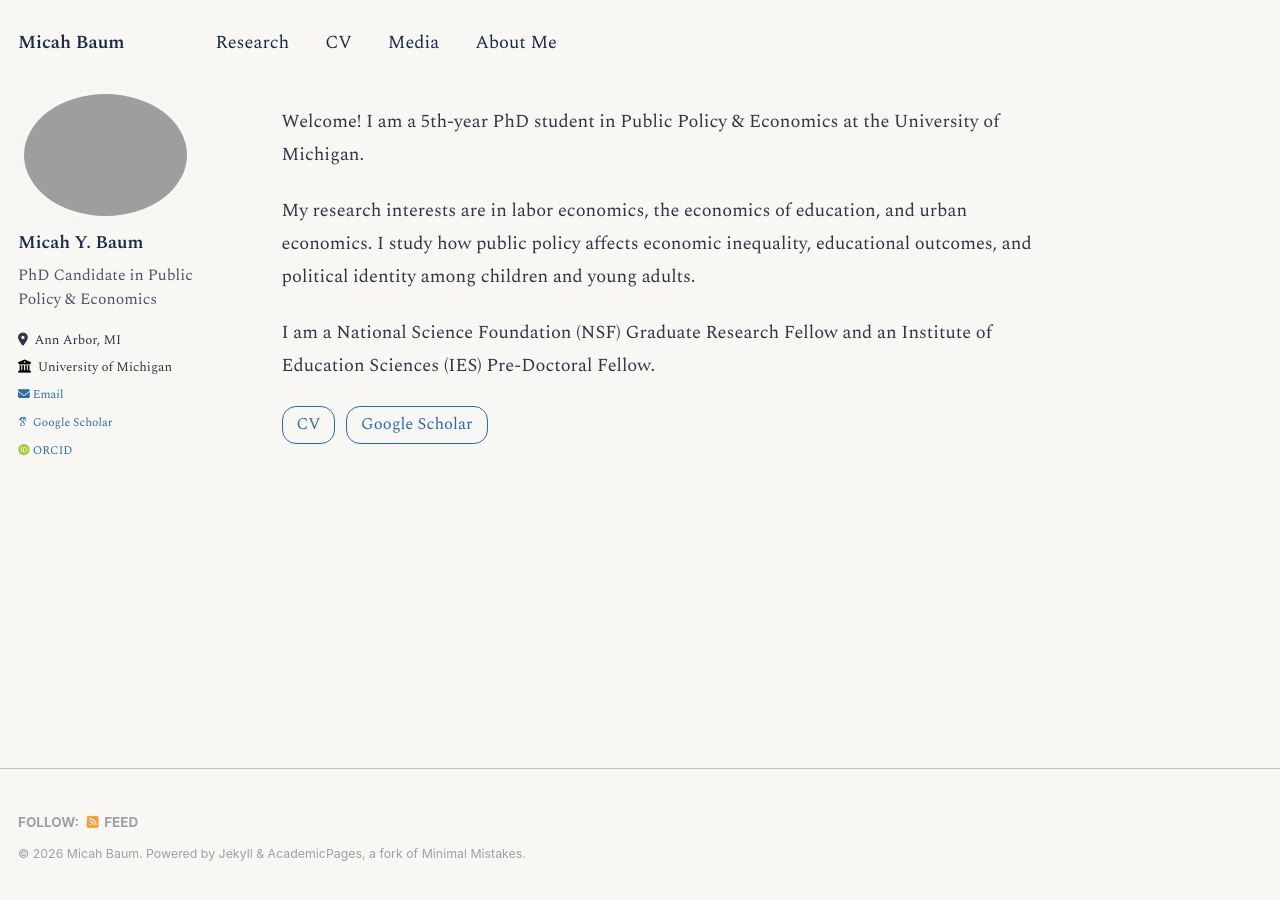
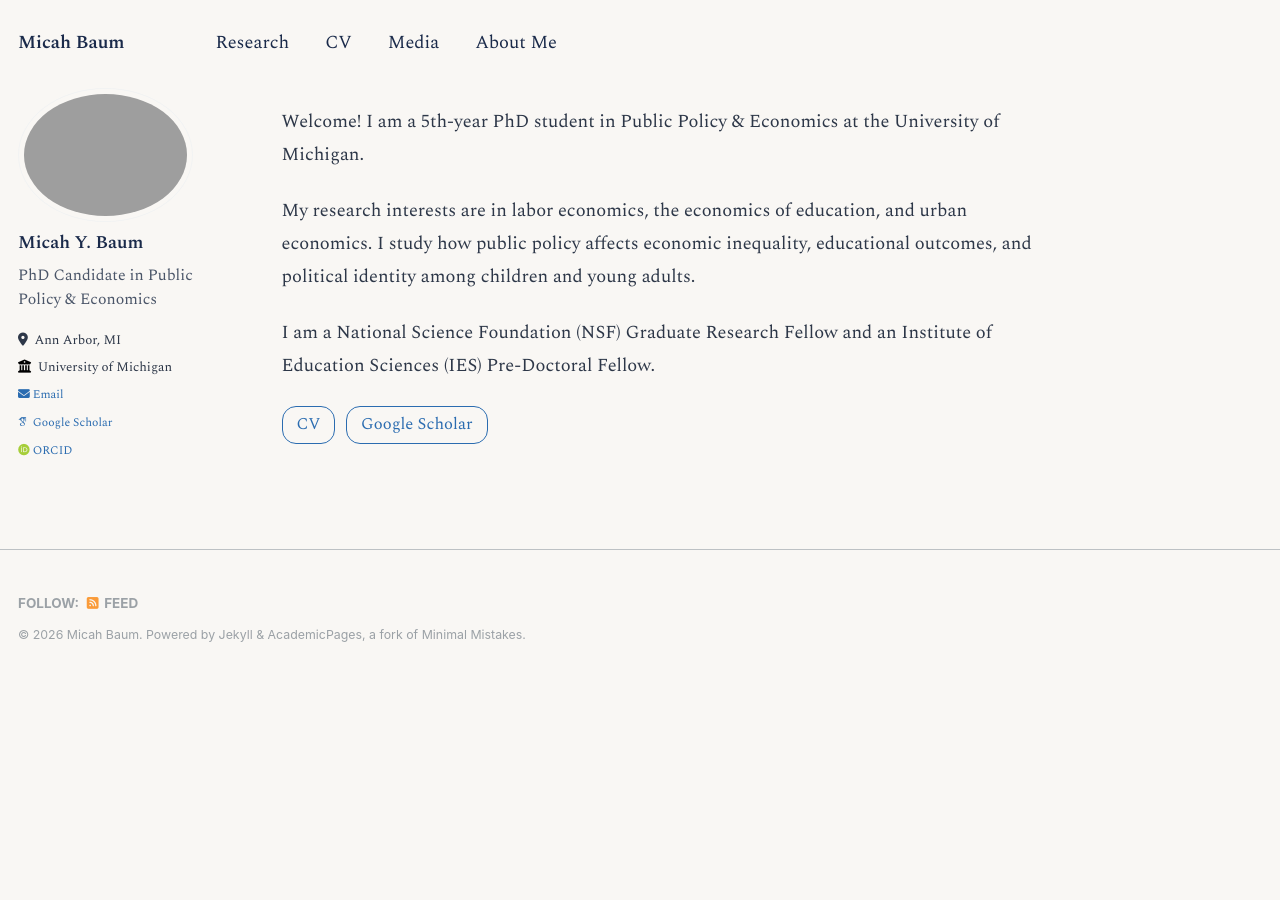
Before and after one commit to micah-baum/micah-baum.github.io, a Jekyll site: the page built from _pages/about.md, in a window 1280 px wide. Built offline with Jekyll 4.4.1, drawn with Linux system fonts in a browser that asks for light colours; some web fonts are replaced.

Commit message:
Fix footer overlapping content by overriding position:absolute from theme
Co-Authored-By: Claude Sonnet 4.6 <noreply@anthropic.com>

```diff
--- a/_includes/head/custom.html
+++ b/_includes/head/custom.html
@@ -42,7 +42,12 @@ html, body {
   color: #2d3748;
 }
 /* Footer */
-.page__footer, .page__footer footer {
+.page__footer {
+  background-color: #f9f7f4 !important;
+  position: relative !important;
+  bottom: auto !important;
+}
+.page__footer footer {
   background-color: #f9f7f4 !important;
 }
 /* Mobile nav dropdown */
```
